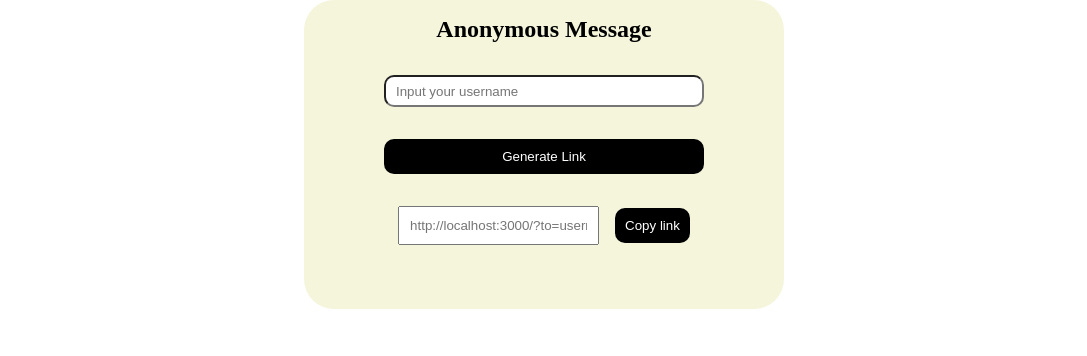
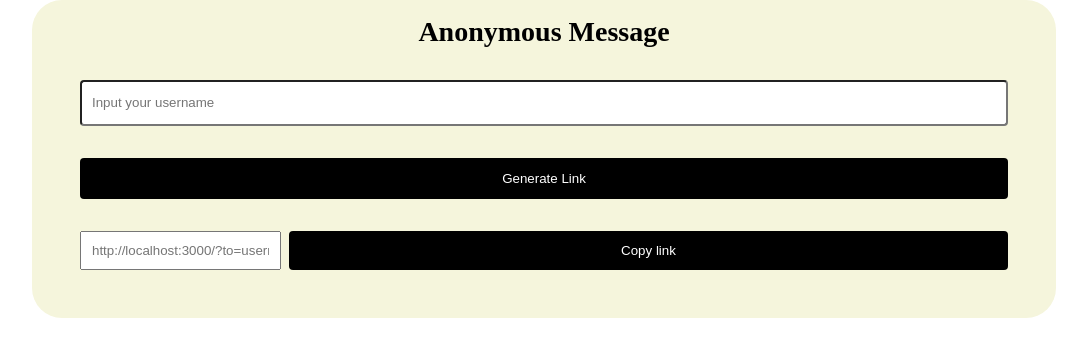
Before and after one commit to lexemej5/appMessenger, a website built with Vite: page frontend/index.html in a window 1280 px wide. Shown: the whole page, without its empty margins (96-1183 px from the left). Built offline with nearby package versions, Linux system fonts and the light colour scheme; no server answers.

Commit message:
Update style.css

```diff
--- a/frontend/src/style.css
+++ b/frontend/src/style.css
@@ -5,13 +5,10 @@
 
 }
 .overall-container{
-    display: flex;
-    flex-direction: column;
-    justify-content: center;
-    align-items: center;
-
-    flex-direction: column;
     gap: 2rem;
+    width: 80%;
+    max-width: 1200px;
+    margin: 0 auto;
 }
 
 .first-box{
@@ -23,19 +20,20 @@
     border-radius: 30px;
     box-shadow: 2px 2px 0.5px white;
     flex-direction: column;
-    padding:1rem;
-    width: 30rem;
-    overflow: hidden;
+    padding:1rem 3em;
 }
 
 .container2{
-height: 80vh;
 display: flex;
 flex-direction: column;
 justify-content: center;
 align-items: center;
 }
 
+h2{
+font-size: clamp(1rem, calc(5vw + 0.4rem), 1.75rem);
+text-align: center;
+}
 .second-box{
     display: flex;
     justify-content: center;
@@ -70,23 +68,21 @@ align-items: center;
 
 }
 #input{
-    width: 20rem;
-    height: 2rem;
-    border-radius: 10px;
-    padding-left: 10px;
+    border-radius: 4px;
+    padding: 1em 0;
+     padding-left: 10px;
     outline: none;
+    width: 100%;
 }
 
 .message-box{
     gap: 1rem;
     display: flex;
     flex-direction: column;
-    width: 100%;
+   width: 100%;
 }
 
-.message-box ol{
-padding: 0.5em 1.5em;
-}
+
 
 ol::marker {
   color: blue;
@@ -104,21 +100,31 @@ margin-bottom: 0.4em;
 border-radius: 0.3em;
 }
 
+.link-copy{
+width: 100%;
+}
+
 .btn{
-    padding: 10px;
     background-color: black;
     color: white;
-    border-radius: 10px;
+    border-radius: 4px;
     transition: 200ms ease-in-out;
     cursor: pointer;
+     width: 100%;
+     border: none;
+     padding: 0.9em 1em;
+}
 
+.button{
+width: 100%;
 }
+
 .btnGenerate{
-padding: 10px;
+    width: 100%;
+    padding: 1em;
     background-color: black;
     color: white;
-    border-radius: 10px;
-    width: 20rem;
+    border-radius: 4px;
     transition: 200ms ease-in-out;
     cursor: pointer;
 
@@ -130,21 +136,22 @@ padding: 10px;
 }
 .input{
     height: 3rem;
-    width: 20rem;
     word-break: break-all;
-    padding-left: 20px;
+
     outline: none;
+}
+
+input{
+ padding-left: 20px;
 }
 .copy-link-menu{
     display: flex;
-    flex-direction: row;
-    gap: 1rem;
+    gap: 0.5rem;
     justify-content: center;
     align-items: center;
+    width: 100%;
 }
 .copy-link-input{
-    width: 14.4rem;
-    height: 2rem;
     border-radius: 10px;
 }
 
@@ -178,3 +185,14 @@ font-weight: 900;
 .hidden{
     display: none;
 }
+
+
+@media(max-width : 495px){
+.copy-link-menu{
+flex-direction: column;
+}
+
+input, button{
+width: 100%;
+}
+}
```
